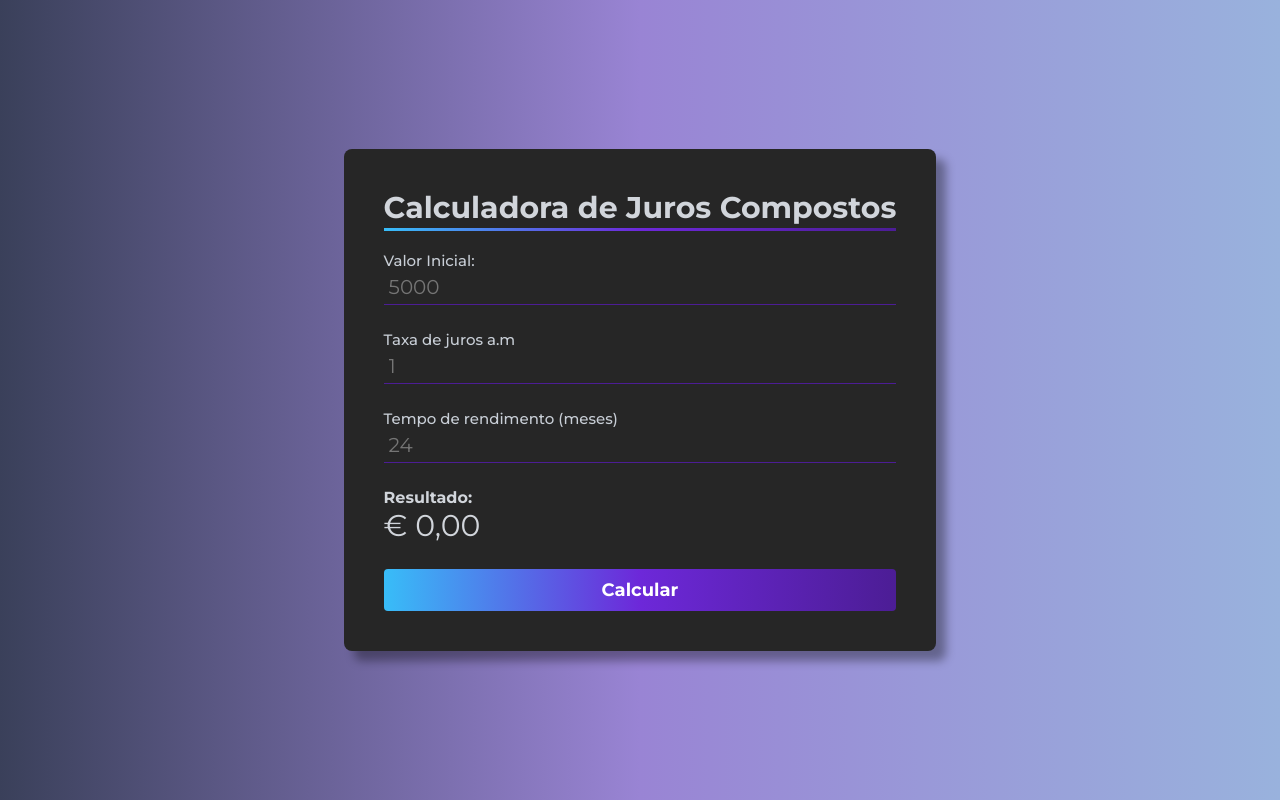
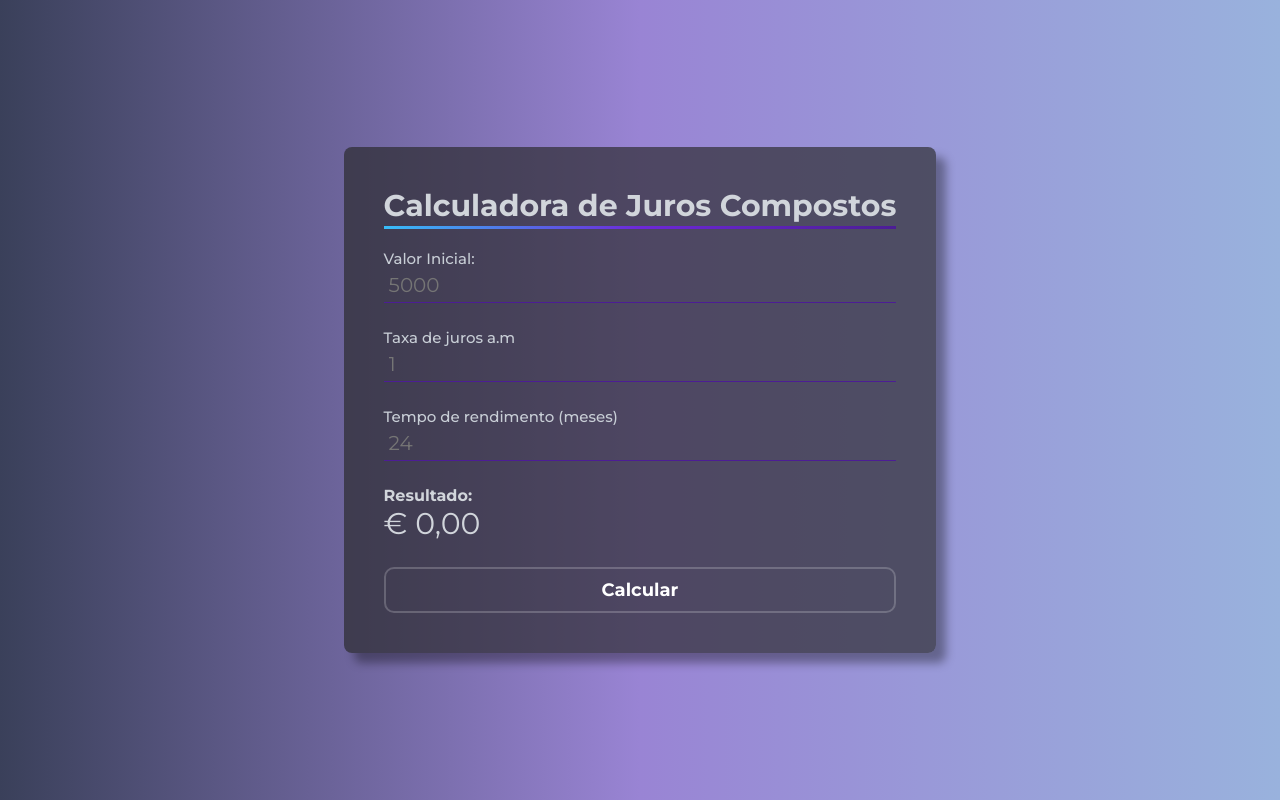
Before and after one commit to DouglaSchmitzz/calculadora-juros-compostos, a plain HTML site: page index.html in a window 1280 px wide. Drawn offline with Linux system fonts and the light colour scheme.

Commit message:
mudanca de cores

```diff
--- a/styles/style.css
+++ b/styles/style.css
@@ -22,10 +22,11 @@
     justify-content: center;
     background: var(--preset2);
     color: #d1d5db;
+
 }
 
 #calculator {
-    background-color: #262626;
+    background-color: #262626a5;
     padding: 40px;
     border-radius: 8px;
     box-shadow: 10px 10px 10px rgba(0, 0, 0, 0.348);
@@ -88,12 +89,12 @@
 }
 
 #calculate {
-    background: var(--preset);
-    border: none;
+    background: #1b182100;
+    border: 2px solid rgba(255, 255, 255, .2);
     padding: 10px;
     color: #fff;
     font-weight: bold;
     font-size: 18px;
-    border-radius: 4px;
+    border-radius: 10px;
     cursor: pointer;
 }
```
